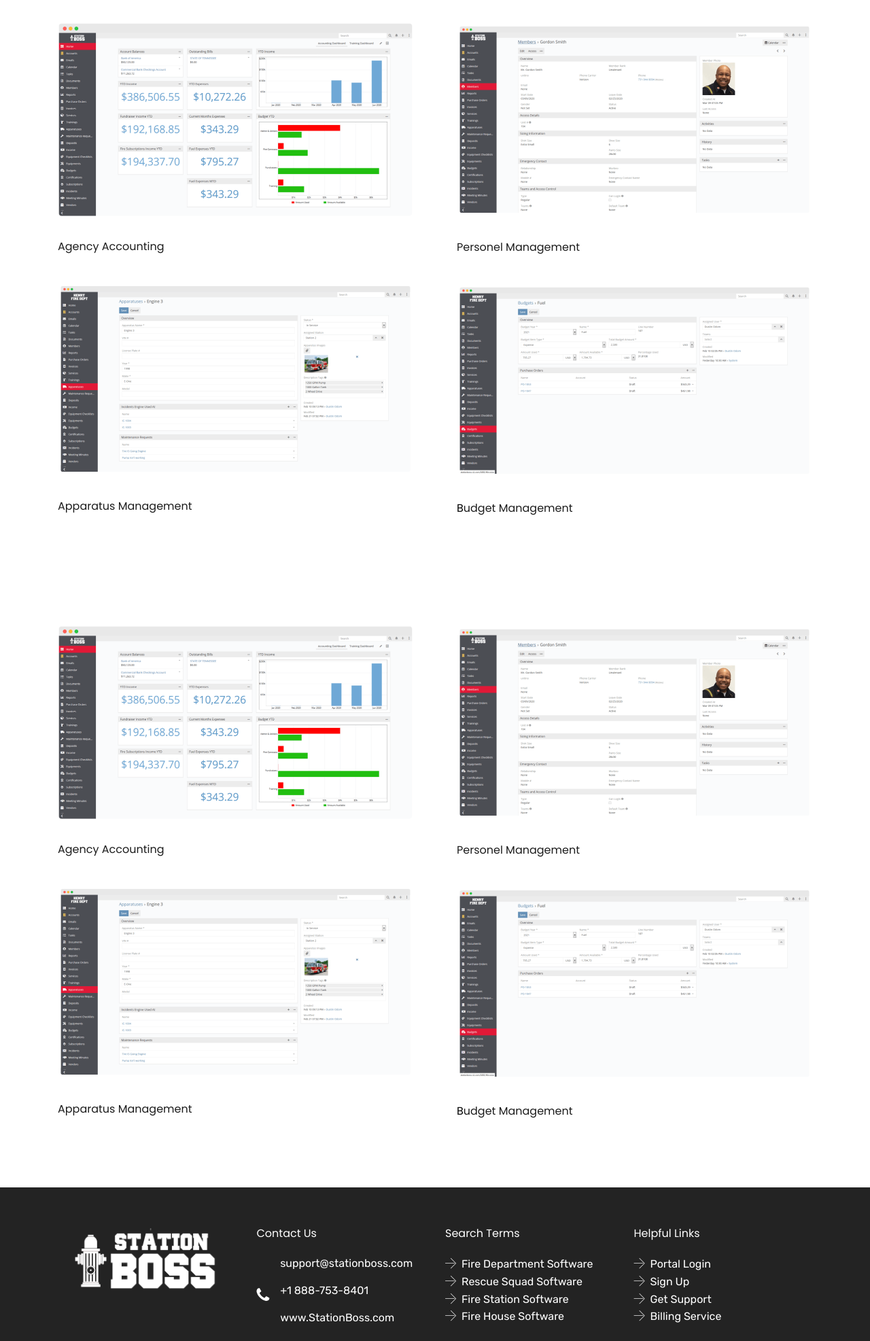
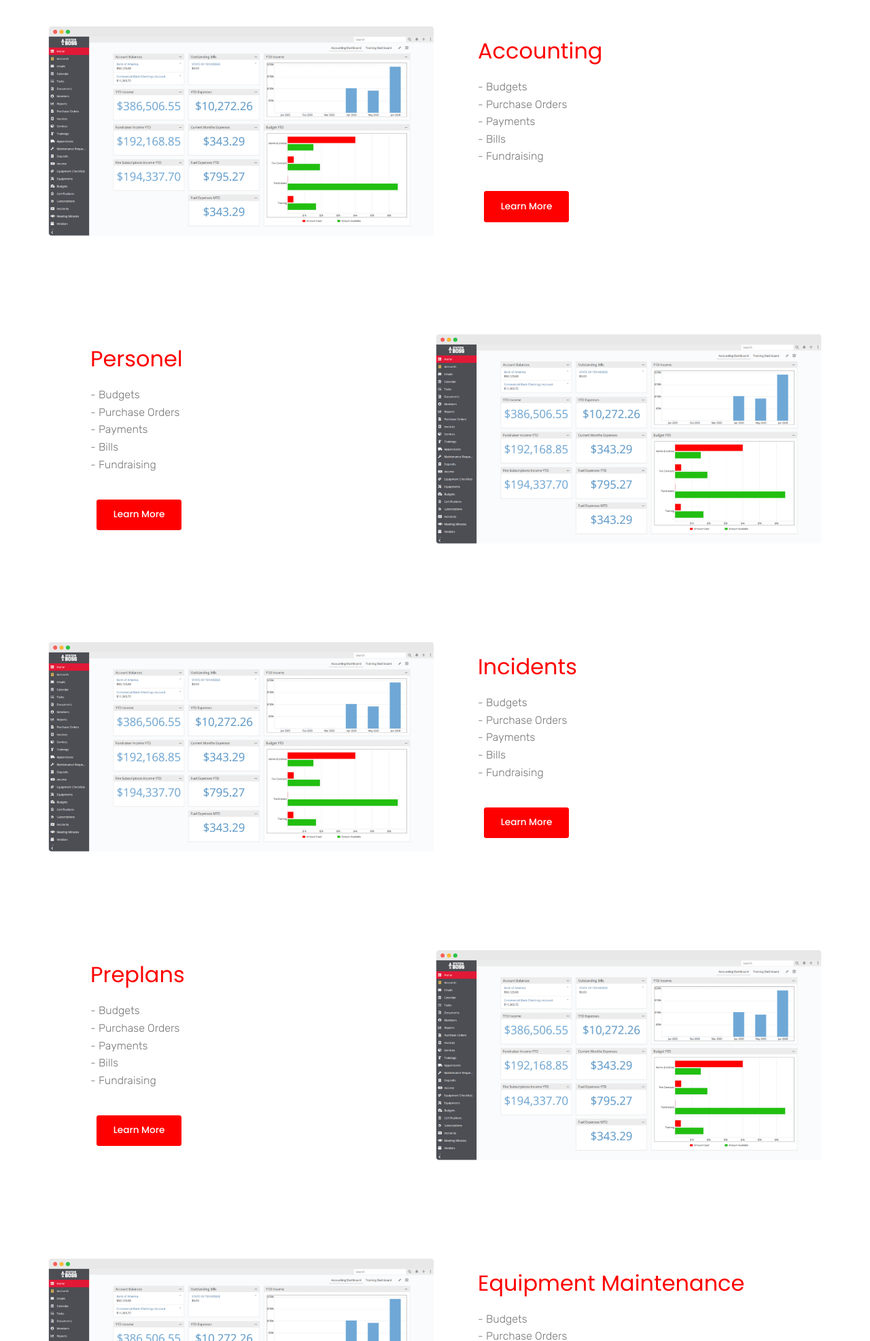
Before and after one commit to DODOM2/stationboss, a plain HTML site: page index.html in a window 1280 px wide. Shown: the part 827-2800 px from the top of the page at 68% size. Drawn offline with Linux system fonts and the light colour scheme; files whose address does not match are found by name; a web font is replaced by a local one.

Commit message:
create github pages

```diff
--- a/assets/mobirise/css/mbr-additional.css
+++ b/assets/mobirise/css/mbr-additional.css
@@ -973,153 +973,257 @@ section.lazy-placeholder:after {
 .cid-rXztIdiDW1 .typed-text {
   color: #131313;
 }
-.cid-s1qYBSb6Ze {
-  padding-top: 60px;
-  padding-bottom: 60px;
+.cid-s1r7RJdmWE {
+  padding-top: 30px;
+  padding-bottom: 45px;
   background-color: #ffffff;
 }
-.cid-s1qYBSb6Ze .card-img {
-  background-color: #fff;
-  overflow: hidden;
-}
-.cid-s1qYBSb6Ze .card-box {
-  padding: 0rem;
-  padding-top: 2rem;
-}
-.cid-s1qYBSb6Ze h4 {
-  display: inline;
-  text-decoration: none;
-  background-image: linear-gradient(transparent calc(98%), currentColor 1px);
-  background-repeat: no-repeat;
-  background-position: 0;
-  background-size: 0% 100%;
-  transition: 0.6s cubic-bezier(0.215, 0.61, 0.355, 1);
-}
-.cid-s1qYBSb6Ze h3 {
-  margin-bottom: 0;
-  letter-spacing: 1px;
-}
-.cid-s1qYBSb6Ze p {
-  text-align: left;
-}
-.cid-s1qYBSb6Ze img {
-  transition: all 0.3s;
-}
-.cid-s1qYBSb6Ze .mbr-text {
-  color: #1c1c1c;
-}
-.cid-s1qYBSb6Ze .card-wrapper {
+.cid-s1r7RJdmWE .row-element,
+.cid-s1r7RJdmWE .image-element {
+  padding: 0;
+}
+.cid-s1r7RJdmWE .image-element {
+  display: flex;
+  -webkit-justify-content: center;
+  justify-content: center;
+}
+.cid-s1r7RJdmWE .image-element img {
+  width: 100%;
   height: 100%;
-  box-shadow: 0px 0px 0px 0px rgba(0, 0, 0, 0);
-  transition: box-shadow 0.3s;
-}
-.cid-s1qYBSb6Ze .card-wrapper:hover h4 {
-  background-size: 100% 100%;
-}
-.cid-s1qYBSb6Ze .card-wrapper:hover img {
-  filter: blur(2px);
-}
-.cid-s1qYBSb6Ze .card {
-  margin-bottom: 2.5rem;
-}
-@media (min-width: 992px) {
-  .cid-s1qYBSb6Ze .card-columns {
-    -webkit-column-count: 2;
-    -moz-column-count: 2;
-    column-count: 2;
-  }
-}
-@media (max-width: 991px) {
-  .cid-s1qYBSb6Ze .card-columns {
-    column-count: 2;
-  }
+  object-fit: cover;
+  object-position: center center;
+}
+.cid-s1r7RJdmWE .text-content {
+  padding: 3rem;
 }
 @media (max-width: 767px) {
-  .cid-s1qYBSb6Ze .card-columns {
-    column-count: 1;
-  }
-}
-@media (min-width: 1200px) {
-  .cid-s1qYBSb6Ze .card-columns {
-    column-gap: 4rem;
-  }
-}
-.cid-s1qYBSb6Ze .card-title {
+  .cid-s1r7RJdmWE .text-content {
+    padding: 2rem 1rem;
+  }
+  .cid-s1r7RJdmWE .mbr-title,
+  .cid-s1r7RJdmWE .mbr-text,
+  .cid-s1r7RJdmWE .mbr-section-btn {
+    text-align: center !important;
+  }
+}
+.cid-s1r7RJdmWE .mbr-text,
+.cid-s1r7RJdmWE .mbr-section-btn {
   color: #767676;
 }
-.cid-s1qYCwBlXQ {
-  padding-top: 60px;
-  padding-bottom: 60px;
+.cid-s1r7RJdmWE .mbr-title {
+  color: #ff0000;
+}
+.cid-s1r8qReuch {
+  padding-top: 30px;
+  padding-bottom: 45px;
   background-color: #ffffff;
 }
-.cid-s1qYCwBlXQ .card-img {
-  background-color: #fff;
-  overflow: hidden;
-}
-.cid-s1qYCwBlXQ .card-box {
-  padding: 0rem;
-  padding-top: 2rem;
-}
-.cid-s1qYCwBlXQ h4 {
-  display: inline;
-  text-decoration: none;
-  background-image: linear-gradient(transparent calc(98%), currentColor 1px);
-  background-repeat: no-repeat;
-  background-position: 0;
-  background-size: 0% 100%;
-  transition: 0.6s cubic-bezier(0.215, 0.61, 0.355, 1);
-}
-.cid-s1qYCwBlXQ h3 {
-  margin-bottom: 0;
-  letter-spacing: 1px;
-}
-.cid-s1qYCwBlXQ p {
-  text-align: left;
-}
-.cid-s1qYCwBlXQ img {
-  transition: all 0.3s;
-}
-.cid-s1qYCwBlXQ .mbr-text {
-  color: #1c1c1c;
-}
-.cid-s1qYCwBlXQ .card-wrapper {
+.cid-s1r8qReuch .main {
+  -webkit-flex-direction: row-reverse;
+  flex-direction: row-reverse;
+}
+.cid-s1r8qReuch .row-element,
+.cid-s1r8qReuch .image-element {
+  padding: 0;
+}
+.cid-s1r8qReuch .image-element {
+  display: flex;
+  -webkit-justify-content: center;
+  justify-content: center;
+}
+.cid-s1r8qReuch .image-element img {
+  width: 100%;
   height: 100%;
-  box-shadow: 0px 0px 0px 0px rgba(0, 0, 0, 0);
-  transition: box-shadow 0.3s;
-}
-.cid-s1qYCwBlXQ .card-wrapper:hover h4 {
-  background-size: 100% 100%;
-}
-.cid-s1qYCwBlXQ .card-wrapper:hover img {
-  filter: blur(2px);
-}
-.cid-s1qYCwBlXQ .card {
-  margin-bottom: 2.5rem;
-}
-@media (min-width: 992px) {
-  .cid-s1qYCwBlXQ .card-columns {
-    -webkit-column-count: 2;
-    -moz-column-count: 2;
-    column-count: 2;
-  }
-}
-@media (max-width: 991px) {
-  .cid-s1qYCwBlXQ .card-columns {
-    column-count: 2;
-  }
+  object-fit: cover;
+  object-position: center center;
+}
+.cid-s1r8qReuch .text-content {
+  padding: 3rem;
 }
 @media (max-width: 767px) {
-  .cid-s1qYCwBlXQ .card-columns {
-    column-count: 1;
-  }
-}
-@media (min-width: 1200px) {
-  .cid-s1qYCwBlXQ .card-columns {
-    column-gap: 4rem;
-  }
-}
-.cid-s1qYCwBlXQ .card-title {
+  .cid-s1r8qReuch .text-content {
+    padding: 2rem 1rem;
+  }
+  .cid-s1r8qReuch .mbr-title,
+  .cid-s1r8qReuch .mbr-text,
+  .cid-s1r8qReuch .mbr-section-btn {
+    text-align: center !important;
+  }
+}
+.cid-s1r8qReuch .mbr-text,
+.cid-s1r8qReuch .mbr-section-btn {
   color: #767676;
+}
+.cid-s1r8qReuch .mbr-title {
+  color: #ff0000;
+}
+.cid-s1r8x8DOKj {
+  padding-top: 30px;
+  padding-bottom: 45px;
+  background-color: #ffffff;
+}
+.cid-s1r8x8DOKj .row-element,
+.cid-s1r8x8DOKj .image-element {
+  padding: 0;
+}
+.cid-s1r8x8DOKj .image-element {
+  display: flex;
+  -webkit-justify-content: center;
+  justify-content: center;
+}
+.cid-s1r8x8DOKj .image-element img {
+  width: 100%;
+  height: 100%;
+  object-fit: cover;
+  object-position: center center;
+}
+.cid-s1r8x8DOKj .text-content {
+  padding: 3rem;
+}
+@media (max-width: 767px) {
+  .cid-s1r8x8DOKj .text-content {
+    padding: 2rem 1rem;
+  }
+  .cid-s1r8x8DOKj .mbr-title,
+  .cid-s1r8x8DOKj .mbr-text,
+  .cid-s1r8x8DOKj .mbr-section-btn {
+    text-align: center !important;
+  }
+}
+.cid-s1r8x8DOKj .mbr-text,
+.cid-s1r8x8DOKj .mbr-section-btn {
+  color: #767676;
+}
+.cid-s1r8x8DOKj .mbr-title {
+  color: #ff0000;
+}
+.cid-s1r8xNepxH {
+  padding-top: 30px;
+  padding-bottom: 45px;
+  background-color: #ffffff;
+}
+.cid-s1r8xNepxH .main {
+  -webkit-flex-direction: row-reverse;
+  flex-direction: row-reverse;
+}
+.cid-s1r8xNepxH .row-element,
+.cid-s1r8xNepxH .image-element {
+  padding: 0;
+}
+.cid-s1r8xNepxH .image-element {
+  display: flex;
+  -webkit-justify-content: center;
+  justify-content: center;
+}
+.cid-s1r8xNepxH .image-element img {
+  width: 100%;
+  height: 100%;
+  object-fit: cover;
+  object-position: center center;
+}
+.cid-s1r8xNepxH .text-content {
+  padding: 3rem;
+}
+@media (max-width: 767px) {
+  .cid-s1r8xNepxH .text-content {
+    padding: 2rem 1rem;
+  }
+  .cid-s1r8xNepxH .mbr-title,
+  .cid-s1r8xNepxH .mbr-text,
+  .cid-s1r8xNepxH .mbr-section-btn {
+    text-align: center !important;
+  }
+}
+.cid-s1r8xNepxH .mbr-text,
+.cid-s1r8xNepxH .mbr-section-btn {
+  color: #767676;
+}
+.cid-s1r8xNepxH .mbr-title {
+  color: #ff0000;
+}
+.cid-s1r8yq5sH5 {
+  padding-top: 30px;
+  padding-bottom: 45px;
+  background-color: #ffffff;
+}
+.cid-s1r8yq5sH5 .row-element,
+.cid-s1r8yq5sH5 .image-element {
+  padding: 0;
+}
+.cid-s1r8yq5sH5 .image-element {
+  display: flex;
+  -webkit-justify-content: center;
+  justify-content: center;
+}
+.cid-s1r8yq5sH5 .image-element img {
+  width: 100%;
+  height: 100%;
+  object-fit: cover;
+  object-position: center center;
+}
+.cid-s1r8yq5sH5 .text-content {
+  padding: 3rem;
+}
+@media (max-width: 767px) {
+  .cid-s1r8yq5sH5 .text-content {
+    padding: 2rem 1rem;
+  }
+  .cid-s1r8yq5sH5 .mbr-title,
+  .cid-s1r8yq5sH5 .mbr-text,
+  .cid-s1r8yq5sH5 .mbr-section-btn {
+    text-align: center !important;
+  }
+}
+.cid-s1r8yq5sH5 .mbr-text,
+.cid-s1r8yq5sH5 .mbr-section-btn {
+  color: #767676;
+}
+.cid-s1r8yq5sH5 .mbr-title {
+  color: #ff0000;
+}
+.cid-s1r8yWYmGJ {
+  padding-top: 30px;
+  padding-bottom: 45px;
+  background-color: #ffffff;
+}
+.cid-s1r8yWYmGJ .main {
+  -webkit-flex-direction: row-reverse;
+  flex-direction: row-reverse;
+}
+.cid-s1r8yWYmGJ .row-element,
+.cid-s1r8yWYmGJ .image-element {
+  padding: 0;
+}
+.cid-s1r8yWYmGJ .image-element {
+  display: flex;
+  -webkit-justify-content: center;
+  justify-content: center;
+}
+.cid-s1r8yWYmGJ .image-element img {
+  width: 100%;
+  height: 100%;
+  object-fit: cover;
+  object-position: center center;
+}
+.cid-s1r8yWYmGJ .text-content {
+  padding: 3rem;
+}
+@media (max-width: 767px) {
+  .cid-s1r8yWYmGJ .text-content {
+    padding: 2rem 1rem;
+  }
+  .cid-s1r8yWYmGJ .mbr-title,
+  .cid-s1r8yWYmGJ .mbr-text,
+  .cid-s1r8yWYmGJ .mbr-section-btn {
+    text-align: center !important;
+  }
+}
+.cid-s1r8yWYmGJ .mbr-text,
+.cid-s1r8yWYmGJ .mbr-section-btn {
+  color: #767676;
+}
+.cid-s1r8yWYmGJ .mbr-title {
+  color: #ff0000;
 }
 .cid-s1qYxhkzBk {
   padding-top: 60px;
--- a/index.html
+++ b/index.html
@@ -92,122 +92,162 @@
 
 </section>
 
-<section class="extFeatures cid-s1qYBSb6Ze" id="extFeatures58-z">
+<section class="features16 cid-s1r7RJdmWE" id="features16-14">
 
 
 
 
     <div class="container">
-        <div class="card-columns">
-            <div class="card">
-                <div class="card-wrapper">
-                    <div class="card-img">
+        <div class="row main align-items-center">
+            <div class="col-md-6 image-element ">
+                <div class="img-wrap">
                     <img src="assets/images/capture1-1046x569.png" alt="" title="">
                 </div>
-                    <div class="card-box">
+            </div>
+            <div class="col-md-6 text-element">
+                <div class="text-content">
 
-                        <h4 class="mbr-text mbr-fonts-style display-5">Agency Accounting</h4>
+                    <h2 class="mbr-title pt-2 mbr-fonts-style align-left display-2">
+                        Accounting</h2>
+                    <div class="mbr-section-text">
+                        <p class="mbr-text pt-3 mbr-light mbr-fonts-style align-left display-7">- Budgets<br>- Purchase Orders<br>- Payments<br>- Bills<br>- Fundraising</p>
+                    </div>
+                    <div class="mbr-section-btn pt-3 align-left"><a class="btn btn-md btn-primary display-4" href="#">Learn More</a></div>
                 </div>
             </div>
-            </div>
-
-            <div class="card">
-                <div class="card-wrapper">
-                    <div class="card-img">
-                        <img src="assets/images/screely-1588188074553-1046x570.png" alt="" title="">
-                    </div>
-                    <div class="card-box">
-
-                        <h4 class="mbr-text mbr-fonts-style display-5">Apparatus Management</h4>
-                    </div>
-                </div>
-            </div>
-
-            <div class="card">
-                <div class="card-wrapper">
-                    <div class="card-img">
-                        <img src="assets/images/screely-1588187956191-1046x572.png" alt="" title="">
-                    </div>
-                    <div class="card-box">
-
-                        <h4 class="mbr-text mbr-fonts-style display-5">Personel Management</h4>
-                    </div>
-                </div>
-            </div>
-
-            <div class="card">
-                <div class="card-wrapper">
-                    <div class="card-img">
-                        <img src="assets/images/screely-1588188188025-1046x572.png" alt="" title="">
-                    </div>
-                    <div class="card-box">
-
-                        <h4 class="mbr-text mbr-fonts-style display-5"><a href="#" class="text-black">B</a>udget Management</h4>
-                    </div>
-                </div>
-            </div>
-
-
         </div>
     </div>
 </section>
 
-<section class="extFeatures cid-s1qYCwBlXQ" id="extFeatures58-10">
+<section class="features16 cid-s1r8qReuch" id="features16-15">
 
 
 
 
     <div class="container">
-        <div class="card-columns">
-            <div class="card">
-                <div class="card-wrapper">
-                    <div class="card-img">
+        <div class="row main align-items-center">
+            <div class="col-md-6 image-element ">
+                <div class="img-wrap">
                     <img src="assets/images/capture1-1046x569.png" alt="" title="">
                 </div>
-                    <div class="card-box">
+            </div>
+            <div class="col-md-6 text-element">
+                <div class="text-content">
 
-                        <h4 class="mbr-text mbr-fonts-style display-5">Agency Accounting</h4>
+                    <h2 class="mbr-title pt-2 mbr-fonts-style align-left display-2">
+                        Personel</h2>
+                    <div class="mbr-section-text">
+                        <p class="mbr-text pt-3 mbr-light mbr-fonts-style align-left display-7">- Budgets<br>- Purchase Orders<br>- Payments<br>- Bills<br>- Fundraising</p>
+                    </div>
+                    <div class="mbr-section-btn pt-3 align-left"><a class="btn btn-md btn-primary display-4" href="#">Learn More</a></div>
                 </div>
             </div>
         </div>
+    </div>
+</section>
 
-            <div class="card">
-                <div class="card-wrapper">
-                    <div class="card-img">
-                        <img src="assets/images/screely-1588188074553-1046x570.png" alt="" title="">
+<section class="features16 cid-s1r8x8DOKj" id="features16-16">
+
+
+
+
+    <div class="container">
+        <div class="row main align-items-center">
+            <div class="col-md-6 image-element ">
+                <div class="img-wrap">
+                    <img src="assets/images/capture1-1046x569.png" alt="" title="">
                 </div>
-                    <div class="card-box">
+            </div>
+            <div class="col-md-6 text-element">
+                <div class="text-content">
 
-                        <h4 class="mbr-text mbr-fonts-style display-5">Apparatus Management</h4>
+                    <h2 class="mbr-title pt-2 mbr-fonts-style align-left display-2">
+                        Incidents</h2>
+                    <div class="mbr-section-text">
+                        <p class="mbr-text pt-3 mbr-light mbr-fonts-style align-left display-7">- Budgets<br>- Purchase Orders<br>- Payments<br>- Bills<br>- Fundraising</p>
+                    </div>
+                    <div class="mbr-section-btn pt-3 align-left"><a class="btn btn-md btn-primary display-4" href="#">Learn More</a></div>
                 </div>
             </div>
         </div>
+    </div>
+</section>
 
-            <div class="card">
-                <div class="card-wrapper">
-                    <div class="card-img">
-                        <img src="assets/images/screely-1588187956191-1046x572.png" alt="" title="">
+<section class="features16 cid-s1r8xNepxH" id="features16-17">
+
+
+
+
+    <div class="container">
+        <div class="row main align-items-center">
+            <div class="col-md-6 image-element ">
+                <div class="img-wrap">
+                    <img src="assets/images/capture1-1046x569.png" alt="" title="">
                 </div>
-                    <div class="card-box">
+            </div>
+            <div class="col-md-6 text-element">
+                <div class="text-content">
 
-                        <h4 class="mbr-text mbr-fonts-style display-5">Personel Management</h4>
+                    <h2 class="mbr-title pt-2 mbr-fonts-style align-left display-2">
+                        Preplans</h2>
+                    <div class="mbr-section-text">
+                        <p class="mbr-text pt-3 mbr-light mbr-fonts-style align-left display-7">- Budgets<br>- Purchase Orders<br>- Payments<br>- Bills<br>- Fundraising</p>
+                    </div>
+                    <div class="mbr-section-btn pt-3 align-left"><a class="btn btn-md btn-primary display-4" href="#">Learn More</a></div>
                 </div>
             </div>
         </div>
+    </div>
+</section>
 
-            <div class="card">
-                <div class="card-wrapper">
-                    <div class="card-img">
-                        <img src="assets/images/screely-1588188188025-1046x572.png" alt="" title="">
+<section class="features16 cid-s1r8yq5sH5" id="features16-18">
+
+
+
+
+    <div class="container">
+        <div class="row main align-items-center">
+            <div class="col-md-6 image-element ">
+                <div class="img-wrap">
+                    <img src="assets/images/capture1-1046x569.png" alt="" title="">
                 </div>
-                    <div class="card-box">
+            </div>
+            <div class="col-md-6 text-element">
+                <div class="text-content">
 
-                        <h4 class="mbr-text mbr-fonts-style display-5"><a href="#" class="text-black">B</a>udget Management</h4>
+                    <h2 class="mbr-title pt-2 mbr-fonts-style align-left display-2">Equipment Maintenance</h2>
+                    <div class="mbr-section-text">
+                        <p class="mbr-text pt-3 mbr-light mbr-fonts-style align-left display-7">- Budgets<br>- Purchase Orders<br>- Payments<br>- Bills<br>- Fundraising</p>
+                    </div>
+                    <div class="mbr-section-btn pt-3 align-left"><a class="btn btn-md btn-primary display-4" href="#">Learn More</a></div>
                 </div>
             </div>
         </div>
+    </div>
+</section>
+
+<section class="features16 cid-s1r8yWYmGJ" id="features16-19">
 
 
+
+
+    <div class="container">
+        <div class="row main align-items-center">
+            <div class="col-md-6 image-element ">
+                <div class="img-wrap">
+                    <img src="assets/images/capture1-1046x569.png" alt="" title="">
+                </div>
+            </div>
+            <div class="col-md-6 text-element">
+                <div class="text-content">
+
+                    <h2 class="mbr-title pt-2 mbr-fonts-style align-left display-2">Station Maintenance</h2>
+                    <div class="mbr-section-text">
+                        <p class="mbr-text pt-3 mbr-light mbr-fonts-style align-left display-7">- Budgets<br>- Purchase Orders<br>- Payments<br>- Bills<br>- Fundraising</p>
+                    </div>
+                    <div class="mbr-section-btn pt-3 align-left"><a class="btn btn-md btn-primary display-4" href="#">Learn More</a></div>
+                </div>
+            </div>
         </div>
     </div>
 </section>
```
Also changed, not shown: assets/images/hashes.json (+1 -1 lines), 1 other file. Lines whose indentation alone changed are shown as unchanged.
